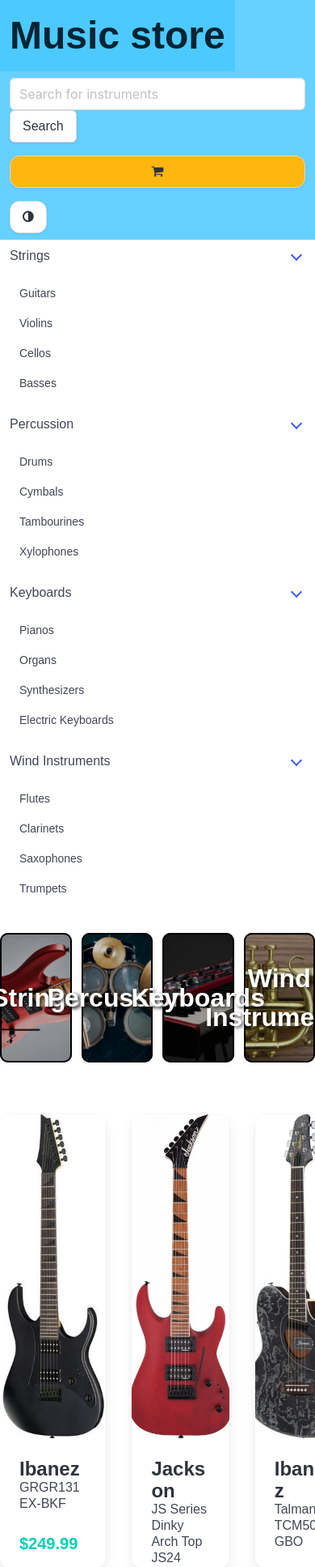
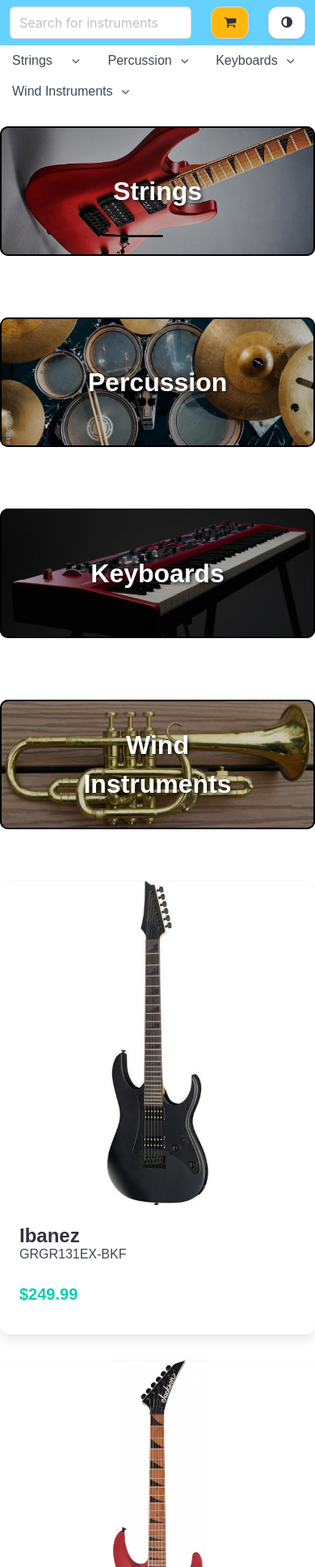
Before and after one commit to ondrejhonus/django-music-store, a Django app: page / in a window 390 px wide; the page is wider, and only the part inside the window is pictured. Shown: the top 1935 px of that part at 81% size. Run offline with Django 5.2, Linux system fonts and the light colour scheme; data comes from the database, SQL or seed files in the repository.

Commit message:
responsive navbar and index
HAVE I EVER TOLD ANYONE HOW I HATE MAKING STUFF RESPONSIVE???

```diff
--- a/store/static/css/style.css
+++ b/store/static/css/style.css
@@ -8,6 +8,19 @@
     width: 100%;
     height: 100%;
     font-family: Arial, sans-serif;
+}
+
+.container.main-nav {
+    display: flex !important;
+    flex-direction: row !important;
+    margin: auto !important;
+}
+
+.navbar-end {
+    display: flex !important;
+    flex-direction: row !important;
+    justify-content: space-between !important;
+    align-items: center !important;
 }
 
 img.item {
@@ -76,3 +89,11 @@
 .category {
     position: relative; /* Add this to make .category the positioning context */
 }
+
+input .search {
+    padding: 0 5em !important;
+}
+
+a.button {
+    max-width: fit-content !important;
+}
--- a/store/templates/index.html
+++ b/store/templates/index.html
@@ -5,7 +5,7 @@
 
 {% block content %}
 <div class="categories m-auto">
-    <div class="fixed-grid has-4-cols">
+    <div class="fixed-grid has-4-cols-desktop has-1-cols-mobile">
         <div class="grid">
             <div class="category">
                 <a href="/strings/">
@@ -35,7 +35,7 @@
     </div>
 </div>
 
-<div class="fixed-grid has-4-cols m-auto mt-6">
+<div class="fixed-grid has-4-cols-desktop has-1-cols-mobile m-auto mt-6">
     <div class="grid is-gap-4 m-auto">
         {% for instrument in instruments %}
         <a href="#">
--- a/store/templates/presets/header.html
+++ b/store/templates/presets/header.html
@@ -1,17 +1,20 @@
 <div class="navbar is-info">
-    <div class="container">
-        <div class="navbar-brand">
-            <a class="navbar-item" href="/">
+    <div class="container main-nav">
+        <div class="navbar-brand ">
+            <a class="navbar-item is-hidden-mobile" href="/">
                 <p class="is-size-1 has-text-weight-bold">Music store</p>
             </a>
         </div>
-        <div class="navbar-start m-auto">
-            <form class="navbar-item" action="/search/" method="get">
-                <input class="input" type="text" name="q" placeholder="Search for instruments">
-                <button class="button" type="submit">Search</button>
-            </form>
-        </div>
         <div class="navbar-end">
+            <div class="search">
+                <form class="navbar-item m-0" action="/search/" method="get">
+                    <input class="input" type="text" name="q" placeholder="Search for instruments" required>
+                    <button class="button box is-white p-auto is-hidden-mobile" type="submit">
+                        <i class="fa fa-search"></i>
+                    </button>
+                </form>
+            </div>
+
             <div class="navbar-item m-0">
                 <a class="button box has-background-warning" href="/cart/">
                     <i class="fa fa-shopping-cart"></i>
--- a/store/templates/presets/nav.html
+++ b/store/templates/presets/nav.html
@@ -1,53 +1,94 @@
+<style>
+    .dropdown button {
+        border: none !important;
+        background-color: transparent !important;
+        color: inherit !important;
+        box-shadow: none !important;
+    }
+</style>
+
 <div class="container">
-<nav class="navbar m-auto" role="navigation" aria-label="main navigation">
-    <div class="navbar-start">
-        <div class="navbar-item has-dropdown is-hoverable">
-            <a class="navbar-link">
-                Strings
-            </a>
-            <div class="navbar-dropdown">
-                <a class="navbar-item" href="/strings/guitars">Guitars</a>
-                <a class="navbar-item" href="/strings/violins">Violins</a>
-                <a class="navbar-item" href="/strings/cellos">Cellos</a>
-                <a class="navbar-item" href="/strings/basses">Basses</a>
+    <div class="dropdown is-hoverable">
+        <div class="dropdown-trigger">
+            <button class="button" aria-haspopup="true" aria-controls="dropdown-menu-strings">
+                <span>Strings</span>
+                <span class="icon is-small"></span>
+                    <i class="fa fa-angle-down" aria-hidden="true"></i>
+                </span>
+            </button>
+        </div>
+        <div class="dropdown-menu" id="dropdown-menu-strings" role="menu">
+            <div class="dropdown-content">
+                <a href="/strings/" class="dropdown-item">Strings</a>
+                <hr class="dropdown-divider" />
+                <a href="/strings/guitars" class="dropdown-item">Guitars</a>
+                <a href="/strings/violins" class="dropdown-item">Violins</a>
+                <a href="/strings/cellos" class="dropdown-item">Cellos</a>
+                <a href="/strings/basses" class="dropdown-item">Basses</a>
+            </div>
         </div>
     </div>
 
-        <div class="navbar-item has-dropdown is-hoverable">
-            <a class="navbar-link">
-                Percussion
-            </a>
-            <div class="navbar-dropdown">
-                <a class="navbar-item" href="/percussion/drums">Drums</a>
-                <a class="navbar-item" href="/percussion/cymbals">Cymbals</a>
-                <a class="navbar-item" href="/percussion/tambourines">Tambourines</a>
-                <a class="navbar-item" href="/percussion/xylophones">Xylophones</a>
+    <div class="dropdown is-hoverable">
+        <div class="dropdown-trigger">
+            <button class="button" aria-haspopup="true" aria-controls="dropdown-menu-percussion">
+                <span>Percussion</span>
+                <span class="icon is-small">
+                    <i class="fa fa-angle-down" aria-hidden="true"></i>
+                </span>
+            </button>
+        </div>
+        <div class="dropdown-menu" id="dropdown-menu-percussion" role="menu">
+            <div class="dropdown-content">
+                <a href="/percussion/" class="dropdown-item">Percussion</a>
+                <hr class="dropdown-divider" />
+                <a href="/percussion/drums" class="dropdown-item">Drums</a>
+                <a href="/percussion/cymbals" class="dropdown-item">Cymbals</a>
+                <a href="/percussion/tambourines" class="dropdown-item">Tambourines</a>
+                <a href="/percussion/xylophones" class="dropdown-item">Xylophones</a>
+            </div>
         </div>
     </div>
 
-        <div class="navbar-item has-dropdown is-hoverable">
-            <a class="navbar-link">
-                Keyboards
-            </a>
-            <div class="navbar-dropdown">
-                <a class="navbar-item" href="/keyboards/pianos">Pianos</a>
-                <a class="navbar-item" href="/keyboards/organs">Organs</a>
-                <a class="navbar-item" href="/keyboards/synthesizers">Synthesizers</a>
-                <a class="navbar-item" href="/keyboards/electric-keyboards">Electric Keyboards</a>
+    <div class="dropdown is-hoverable">
+        <div class="dropdown-trigger">
+            <button class="button" aria-haspopup="true" aria-controls="dropdown-menu-keyboards">
+                <span>Keyboards</span>
+                <span class="icon is-small">
+                    <i class="fa fa-angle-down" aria-hidden="true"></i>
+                </span>
+            </button>
+        </div>
+        <div class="dropdown-menu" id="dropdown-menu-keyboards" role="menu">
+            <div class="dropdown-content">
+                <a href="/keyboards/" class="dropdown-item">Keyboards</a>
+                <hr class="dropdown-divider" />
+                <a href="/keyboards/pianos" class="dropdown-item">Pianos</a>
+                <a href="/keyboards/organs" class="dropdown-item">Organs</a>
+                <a href="/keyboards/synthesizers" class="dropdown-item">Synthesizers</a>
+                <a href="/keyboards/electric-keyboards" class="dropdown-item">Electric Keyboards</a>
+            </div>
         </div>
     </div>
 
-        <div class="navbar-item has-dropdown is-hoverable">
-            <a class="navbar-link">
-                Wind Instruments
-            </a>
-            <div class="navbar-dropdown">
-                <a class="navbar-item" href="/wind-instruments/flutes">Flutes</a>
-                <a class="navbar-item" href="/wind-instruments/clarinets">Clarinets</a>
-                <a class="navbar-item" href="/wind-instruments/saxophones">Saxophones</a>
-                <a class="navbar-item" href="/wind-instruments/trumpets">Trumpets</a>
+    <div class="dropdown is-hoverable">
+        <div class="dropdown-trigger">
+            <button class="button" aria-haspopup="true" aria-controls="dropdown-menu-wind">
+                <span>Wind Instruments</span>
+                <span class="icon is-small">
+                    <i class="fa fa-angle-down" aria-hidden="true"></i>
+                </span>
+            </button>
+        </div>
+        <div class="dropdown-menu" id="dropdown-menu-wind" role="menu">
+            <div class="dropdown-content">
+                <a href="/wind-instruments/" class="dropdown-item">Wind Instruments</a>
+                <hr class="dropdown-divider" />
+                <a href="/wind-instruments/flutes" class="dropdown-item">Flutes</a>
+                <a href="/wind-instruments/clarinets" class="dropdown-item">Clarinets</a>
+                <a href="/wind-instruments/saxophones" class="dropdown-item">Saxophones</a>
+                <a href="/wind-instruments/trumpets" class="dropdown-item">Trumpets</a>
             </div>
         </div>
     </div>
-</nav>
 </div>
```
Lines whose indentation alone changed are shown as unchanged.
